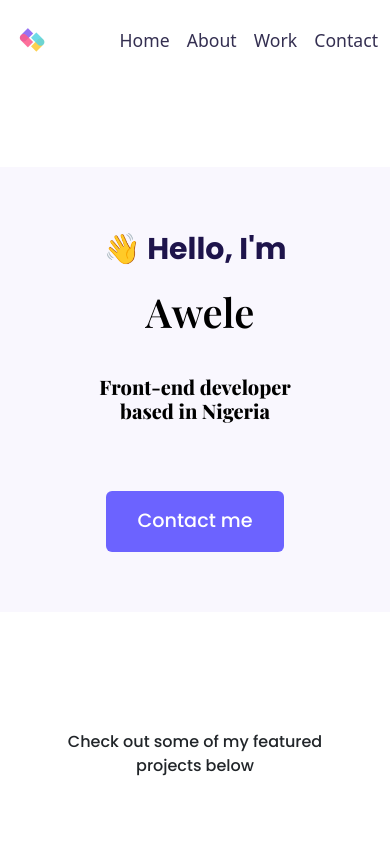
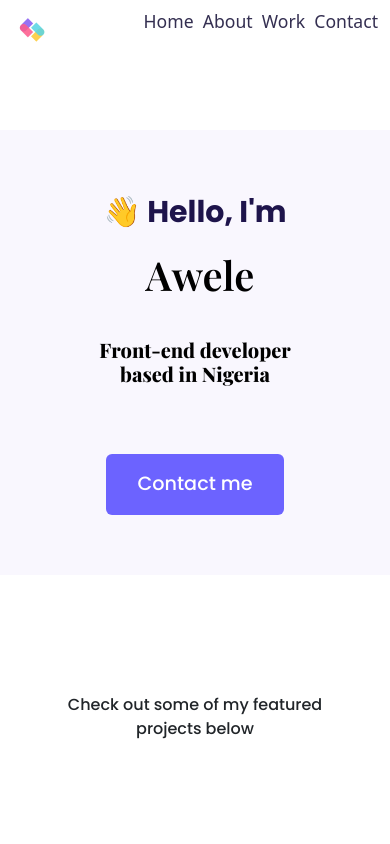
Before and after one commit to Awele123/shecodes_responsive_final_project, a plain HTML site: page index.html in a window 390 px wide. Shown: the top 844 px of the page. Drawn offline with nearby package versions, Linux system fonts and the light colour scheme; a web font is replaced by a local one.

Commit message:
navbar responsiveness

```diff
--- a/styles.css
+++ b/styles.css
@@ -432,3 +432,12 @@ footer .email-link {
 .contact-bod {
   text-align: center;
 }
+nav {
+  padding: 10px 0;
+}
+nav li {
+  list-style: none;
+  display: inline;
+  line-height: 0px;
+  margin-left: 5px;
+}
```
